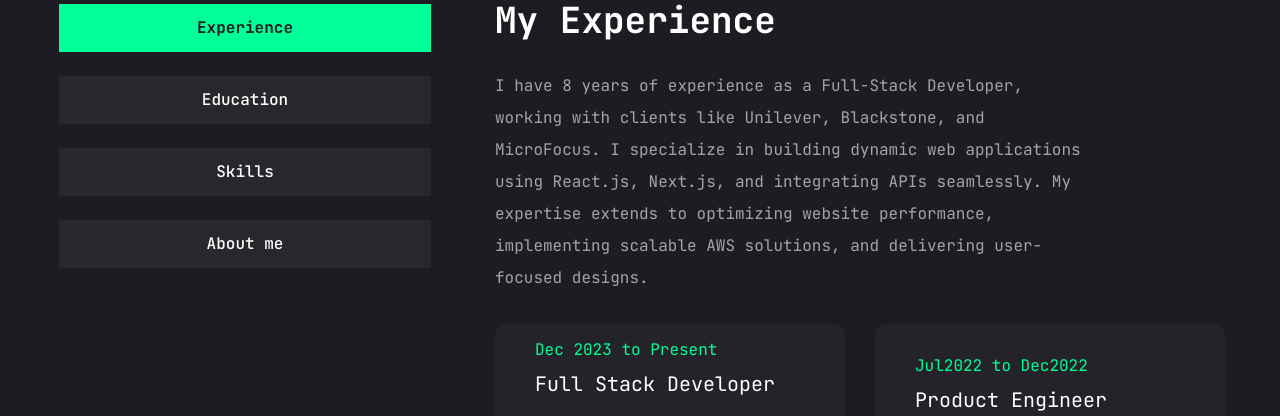
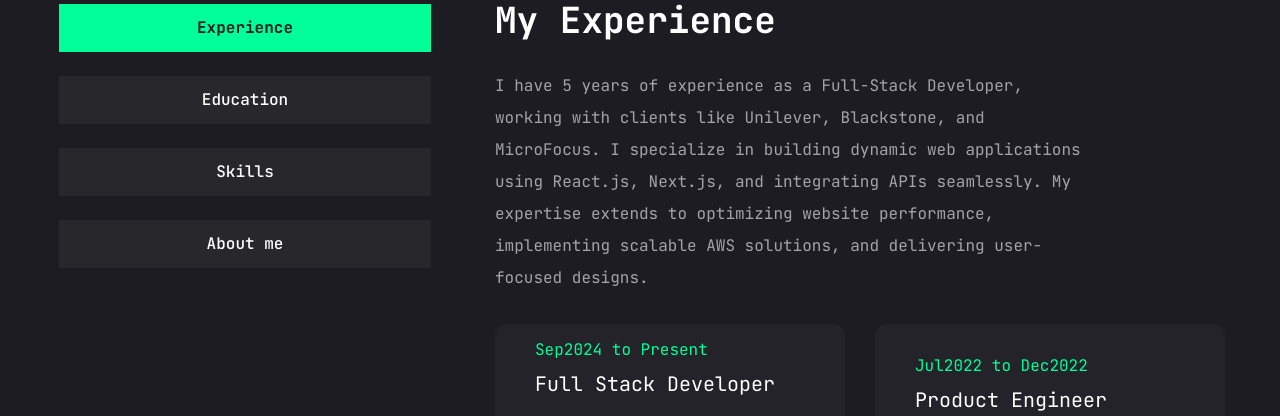
Before and after one commit to satheeshBollineni1998/portfolio, a Next.js app: page /resume in a window 1280 px wide. Shown: the part 140-556 px from the top of the page. Built offline with nearby package versions, Linux system fonts and the light colour scheme.

Commit message:
addechange

```diff
--- a/app/resume/page.jsx
+++ b/app/resume/page.jsx
@@ -17,7 +17,7 @@ const about={
     },
     {
       fieldName:"Experience",
-      fieldValue:"8 years"
+      fieldValue:"5 years"
     },
     {
       fieldName:"Email",
@@ -29,12 +29,12 @@ const about={
 const experience={
   icon:"/assets/resume/badge.svg",
   title:"My Experience",
-  description:" I have 8 years of experience as a Full-Stack Developer, working with clients like Unilever, Blackstone, and MicroFocus. I specialize in building dynamic web applications using React.js, Next.js, and integrating APIs seamlessly. My expertise extends to optimizing website performance, implementing scalable AWS solutions, and delivering user-focused designs.",
+  description:" I have 5 years of experience as a Full-Stack Developer, working with clients like Unilever, Blackstone, and MicroFocus. I specialize in building dynamic web applications using React.js, Next.js, and integrating APIs seamlessly. My expertise extends to optimizing website performance, implementing scalable AWS solutions, and delivering user-focused designs.",
   items:[
     {
       company:"AmTrust Financial Services, Inc.",
       position:"Full Stack Developer",
-      duration:"Dec 2023 to Present",
+      duration:"Sep2024 to Present",
     },
     {
       company:"Vxceed Technologies",
@@ -50,11 +50,6 @@ const experience={
       company:"Wipro Technologies",
       position:"Front end Developer",
       duration:"May-2019 to Oct-2021",
-    },
-    {
-      company:"Algofusion Technologies India Pvt Ltd ",
-      position:"Junior Software Engineer",
-      duration:"May-2018 to Apr-2019",
     }
   ]
 
--- a/components/Stats.jsx
+++ b/components/Stats.jsx
@@ -3,7 +3,7 @@ import CountUp from "react-countup";
 
 const stats=[
     {
-        num:8,
+        num:5,
         text:"Years of experience"
     },
     {
```
